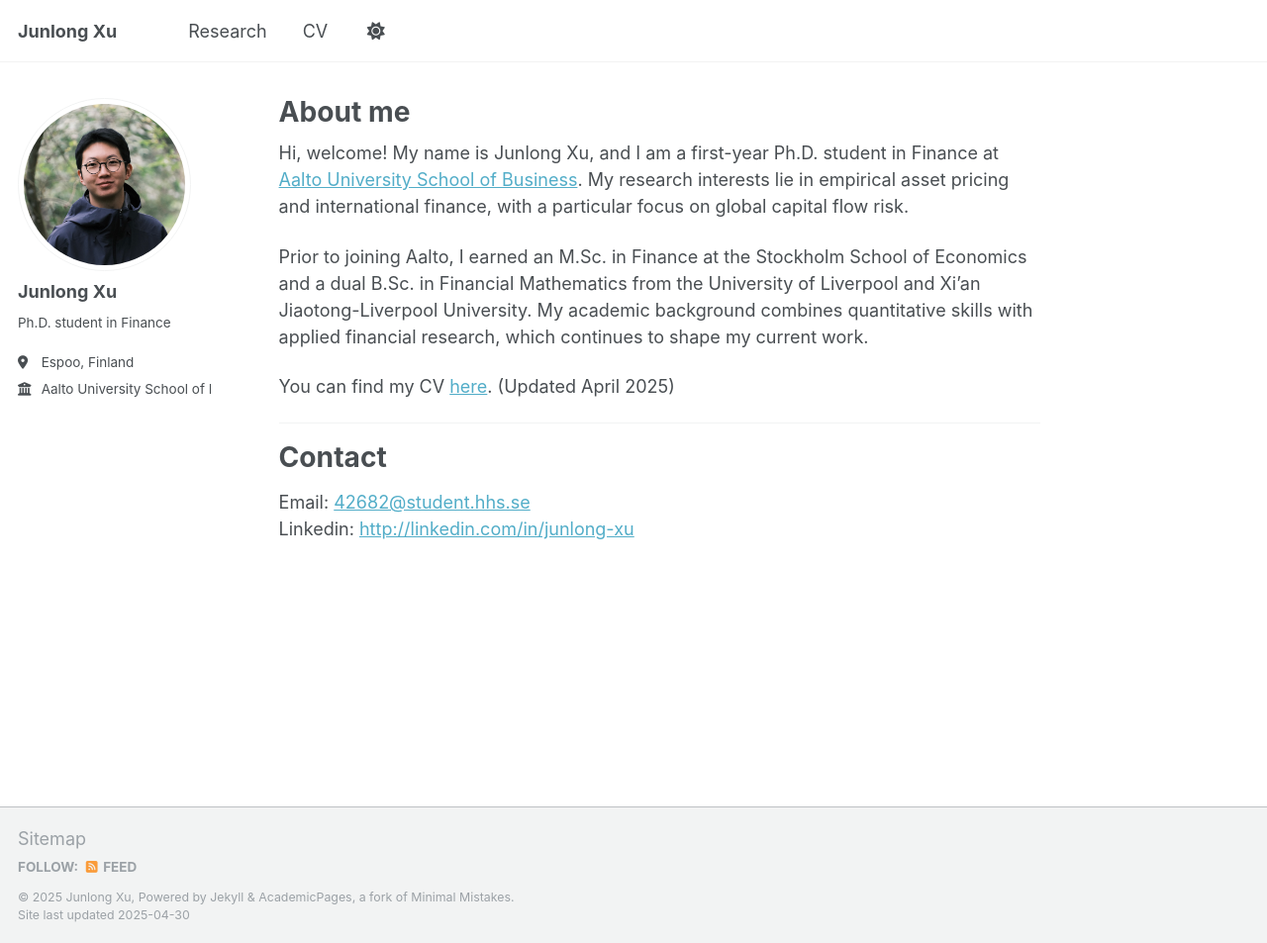
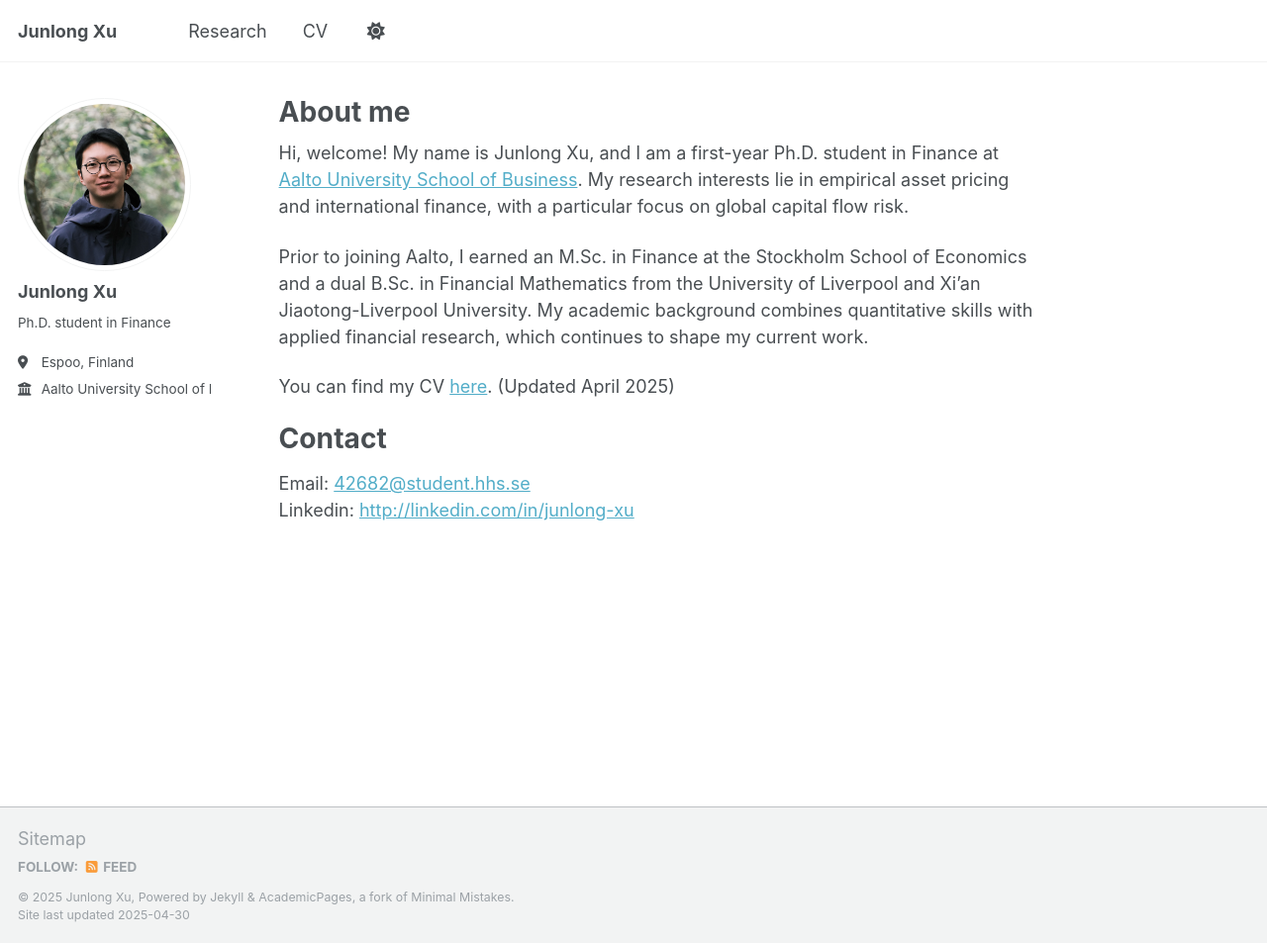
Before and after one commit to JunlongX/junlongx.github.io, a Jekyll site: the page built from _pages/about.md, in a window 1280 px wide and 953 px high. Shown: the whole window at 99% size. Built offline with Jekyll 4.4.1, drawn with Linux system fonts in a browser that asks for light colours.

```diff
--- a/_pages/about.md
+++ b/_pages/about.md
@@ -14,8 +14,8 @@ Prior to joining Aalto, I earned an M.Sc. in Finance at the Stockholm School of
 
 You can find my CV [here](/assets/CV.pdf). (Updated April 2025)
 
----
 
-# Contact
+Contact
+======
 Email: [42682@student.hhs.se](mailto:42682@student.hhs.se)
 Linkedin: [http://linkedin.com/in/junlong-xu](http://linkedin.com/in/junlong-xu)
```
